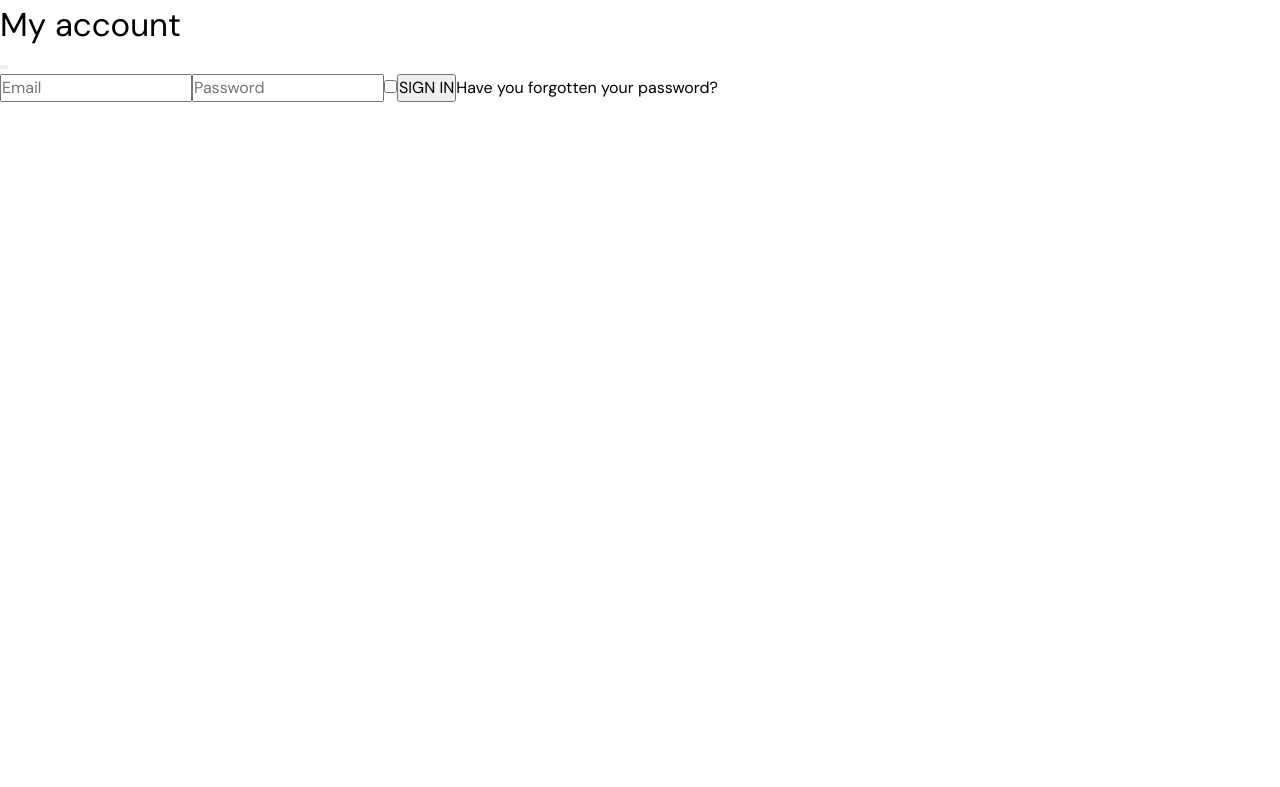
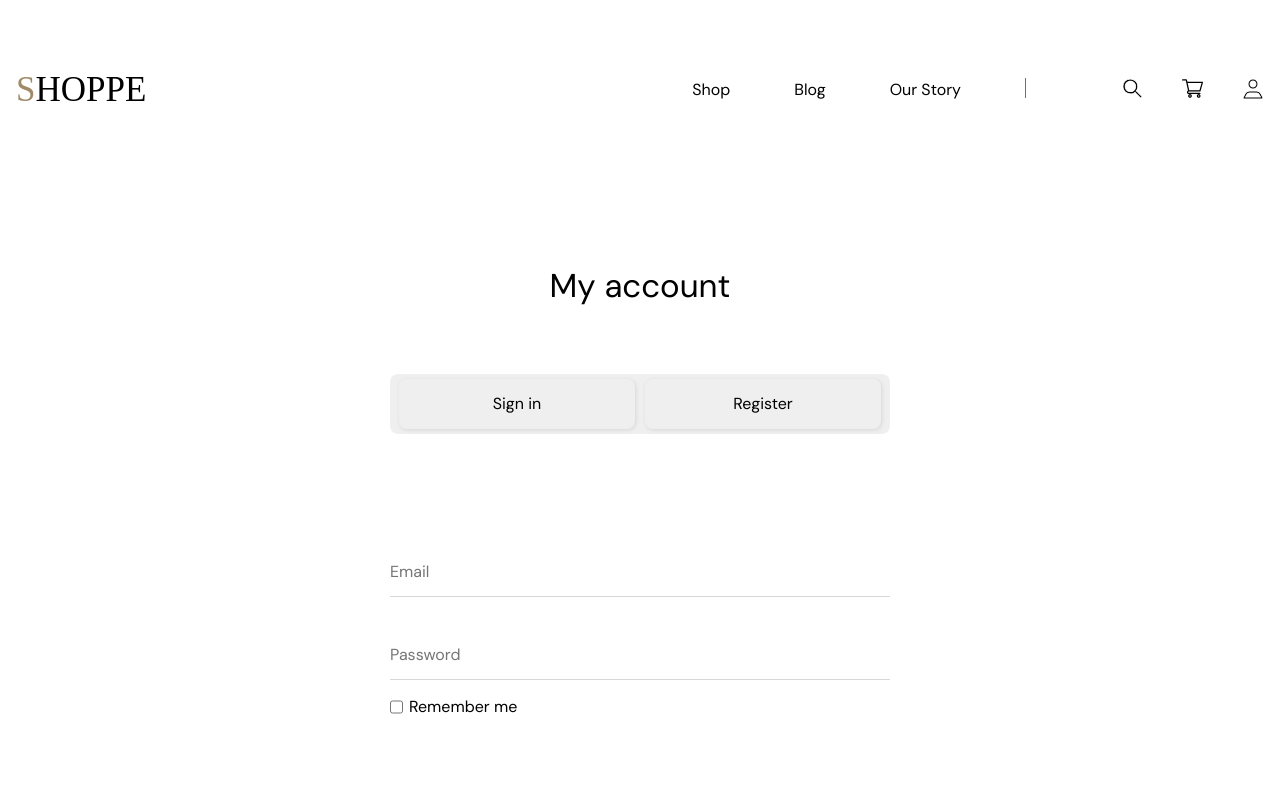
Before and after one commit to Sacramental48/shop-nuxt3, a Nuxt app: page /Userlogin in a window 1280 px wide. Shown: the top 787 px of the page. Built offline with nearby package versions, Linux system fonts and the light colour scheme; a web font is replaced by a local one.

Commit message:
added styles for userlogin and changed code in app

```diff
--- a/app.vue
+++ b/app.vue
@@ -1,9 +1,27 @@
 <template>
     <div>
-        <NuxtPage />
+        <div class="wrapper">
+            <div class="container">
+                <MainComponentsHeaderItem />
+                <main class="main">
+                    <NuxtLoadingIndicator />
+                    <NuxtPage />
+                </main>
+                <MainComponentsFooterItem />
+            </div>
+        </div>
     </div>
 </template>
 <script setup lang="ts">
 </script>
 <style scoped lang="scss">
+.wrapper {
+    max-width: 1248px;
+    margin: 0 auto;
+}
+
+.main {
+    display: flex;
+    justify-content: center;
+}
 </style>
--- a/assets/scss/User/UserStyle.scss
+++ b/assets/scss/User/UserStyle.scss
@@ -1,15 +1,39 @@
 .user-account {
-
+    display: flex;
+    flex-direction: column;
+    align-items: center;
+    justify-content: center;
+    text-align: center;
+    max-width: 500px;
+    margin: 128px 0 247px 0;
     /* .user-account__title */
 
     &__title {
         color: $black-light;
         font-size: 33px;
+        margin-bottom: 64px;
     }
 
     /* .user-account__buttons */
 
-    &__buttons {}
+    &__buttons {
+        display: flex;
+        justify-content: center;
+        align-items: center;
+        gap: 10px;
+        width: 500px;
+        height: 60px;
+        background: $light_gray-light;
+        border-radius: 8px;
+        margin-bottom: 126px;
+        button {
+            width: 236px;
+            height: 50px;
+            border-radius: 8px;
+            box-shadow: 1px 1px 4px 0px rgba(0, 0, 0, 0.10);
+            border: none;
+        }
+    }
 
     /* .user-account__signin */
 
@@ -20,24 +44,54 @@
     &__register {}
 }
 .form {
-
+    display: flex;
+    flex-direction: column;
+    width: 100%;
+    input {
+        border: none;
+        border-bottom: 1px solid $gray-light;
+        padding-bottom: 12px;
+    }
     /* .form__email */
 
-    &__email {}
+    &__email {
+        margin-bottom: 46px;
+    }
 
     /* .form__password */
 
-    &__password {}
+    &__password {
+        margin-bottom: 15px;
+    }
 
     /* .form__checkbox */
 
-    &__checkbox {}
+    &__checkbox {
+        display: flex;
+        justify-content: flex-start;
+        margin-bottom: 69px;
+    }
 
+    &__input {
+        margin-right: 6px;
+    }
+
+    &__label {}
     /* .form__signin */
 
-    &__signin {}
+    &__signin {
+        height: 53px;
+        border-radius: 4px;
+        border: 1px solid $white-light;
+        background: $black-light;
+        margin-bottom: 13px;
+        color: $white-light;
+        cursor: pointer;
+    }
 
     /* .form__forgot-password */
 
-    &__forgot-password {}
+    &__forgot-password {
+        cursor: pointer;
+    }
 }
--- a/components/MainComponents/HeaderItem.vue
+++ b/components/MainComponents/HeaderItem.vue
@@ -3,7 +3,7 @@ const navbar = ref(['Shop', 'Blog', 'Our Story']);
 const actionsBar = ref([
     {path: '/svg-header/search-icon.svg', alt: 'search'},
     {path: '/svg-header/shopping-icon.svg', alt: 'shopping', routerPath: '/shopping'},
-    {path: '/svg-header/user-icon.svg', alt: 'user', routerPath: '/user'},
+    {path: '/svg-header/user-icon.svg', alt: 'user', routerPath: '/userlogin'},
 ]);
 </script>
 
--- a/pages/Userlogin.vue
+++ b/pages/Userlogin.vue
@@ -6,13 +6,16 @@
     <div class="user-account">
         <span class="user-account__title">My account</span>
         <div class="user-account__buttons">
-            <button class="user-account__signin"></button>
-            <button class="user-account__register"></button>
+            <button class="user-account__signin">Sign in</button>
+            <button class="user-account__register">Register</button>
         </div>
-        <form action="" class="user-account__form">
+        <form action="" class="user-account__form form">
             <input class="form__email" type="text" name="email" placeholder="Email">
             <input class="form__password" type="text" name="password" placeholder="Password">
-            <input class="form__checkbox" type="checkbox" name="checkbox" value="">
+            <div class="form__checkbox">
+                <input class="form__input" type="checkbox" name="remember-me" value="">
+                <label class="form__label" for="remember-me">Remember me</label>
+            </div>
             <button class="form__signin">SIGN IN</button>
             <NuxtLink class="form__forgot-password">Have you forgotten your password?</NuxtLink>
         </form>
--- a/pages/index.vue
+++ b/pages/index.vue
@@ -3,23 +3,7 @@
 </script>
 
 <template>
-    <div class="wrapper">
-        <div class="container">
-            <MainComponentsHeaderItem />
-            <main class="main">
-                <NuxtLoadingIndicator />
-                <component />
-            </main>
-            <MainComponentsFooterItem />
-        </div>
-    </div>
+
 </template>
 <style scoped lang="scss">
-.wrapper {
-    max-width: 1248px;
-    margin: 0 auto;
-}
-.container {
-    // margin: 0 96px;
-}
 </style>
```
